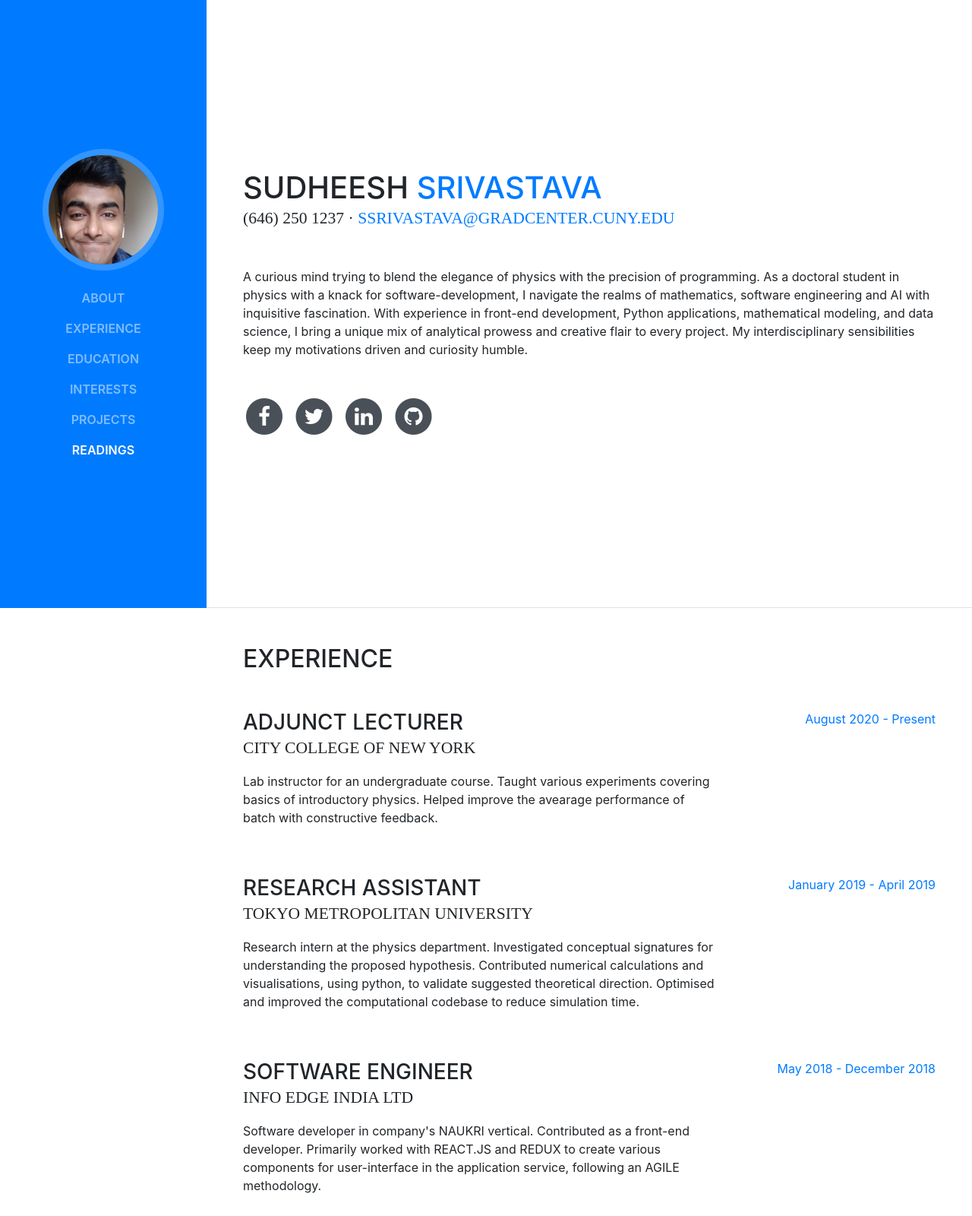
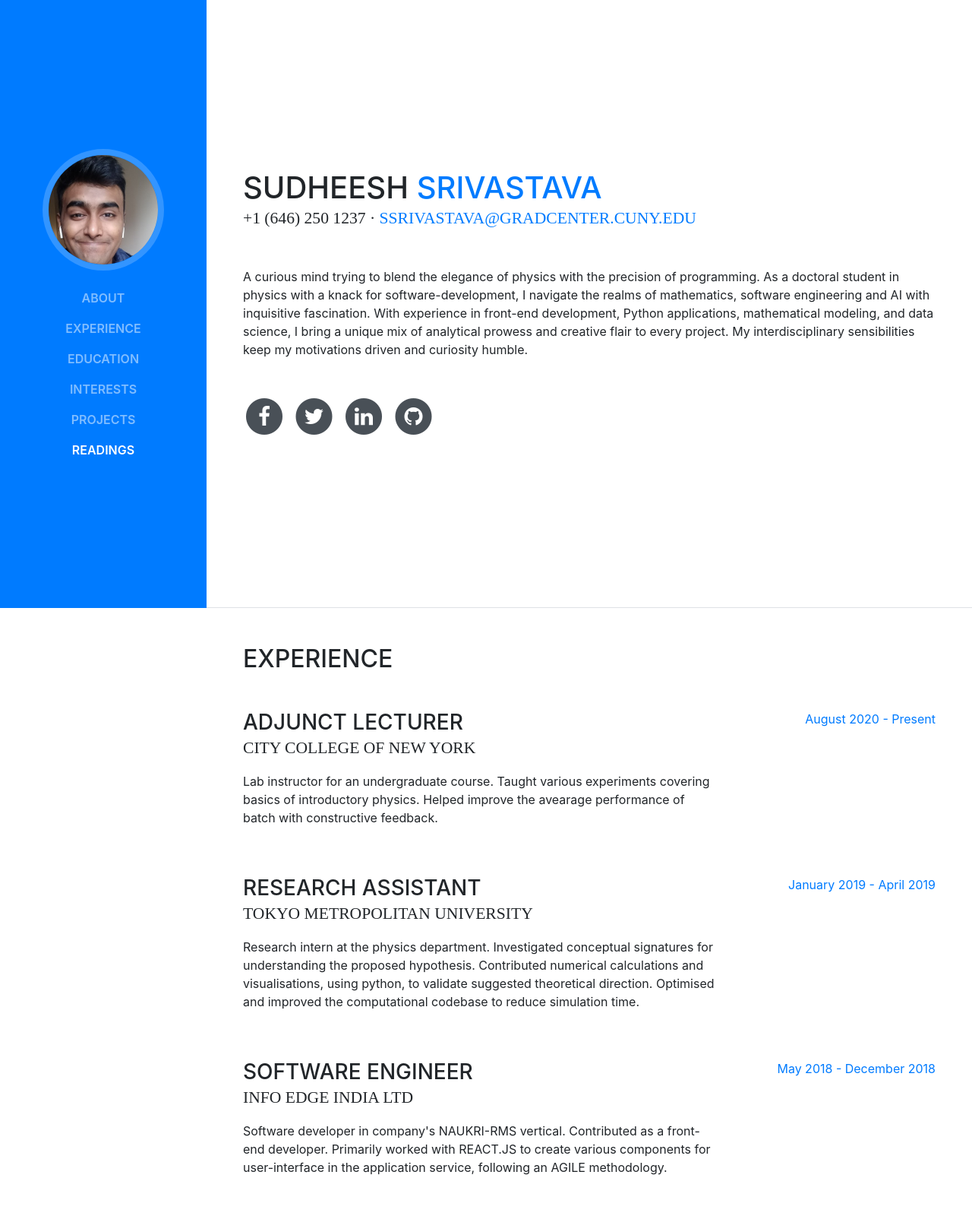
Before and after one commit to sudheesh4/Homepage, a website with bundled scripts: page index.html in a window 1280 px wide. Shown: the top 1600 px of the page at 76% size. Built offline with nearby package versions, Linux system fonts and the light colour scheme; a web font is replaced by a local one.

Commit message:
Soft stuff

```diff
--- a/index.html
+++ b/index.html
@@ -283,7 +283,7 @@ function myFunction() {
           <h1 class="mb-0">Sudheesh
             <span class="text-primary">Srivastava</span>
           </h1>
-          <div class="subheading mb-5"> (646) 250 1237 ·
+          <div class="subheading mb-5"> +1 (646) 250 1237 ·
             <a href="mailto:ssrivastava@gradcenter.cuny.edu">ssrivastava@gradcenter.cuny.edu</a>
           </div>
           <p class="mb-5">
@@ -370,8 +370,8 @@ function myFunction() {
               <h3 class="mb-0">Software Engineer</h3>
               <div class="subheading mb-3">Info Edge India Ltd </div>
               <p>
-            Software developer in company's NAUKRI vertical.
-            Contributed as a front-end developer. Primarily worked with REACT.JS and REDUX
+            Software developer in company's NAUKRI-RMS vertical.
+            Contributed as a front-end developer. Primarily worked with REACT.JS
             to create various components for user-interface in the application service, following an AGILE methodology.
 
               </p>
@@ -929,7 +929,7 @@ albeit under different names. In this study, we delved into the interaction betw
 
        <h5>MORE INFO: &nbsp &nbsp
 
-       <a class='hyper' target="_blank" rel="noopener noreferrer" href="https://meetings.aps.org/Meeting/MAR23/Session/T65.1" > LINK1</a>
+       <a class='hyper' target="_blank" rel="noopener noreferrer" href="https://meetings.aps.org/Meeting/MAR23/Session/T65.1" > LINK</a>
 
        </h5>
        (Arxiv preprint link to be updated)
```
